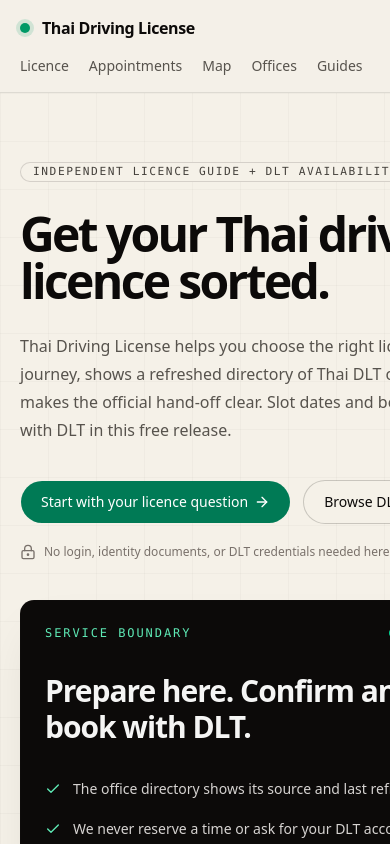
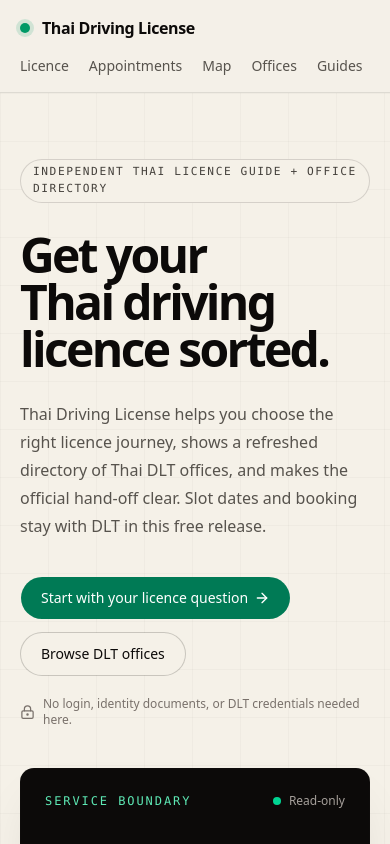
Before and after one commit to kostia7alania/dlt-smart-queue-fast, a Next.js app in the folder apps/web/: page / in a window 390 px wide. Shown: the top 844 px of the page. Built offline with nearby package versions, Linux system fonts and the light colour scheme; no server answers.

Commit message:
fix: keep the home hero inside mobile viewport

```diff
--- a/apps/web/src/views/home/ui/home-page.tsx
+++ b/apps/web/src/views/home/ui/home-page.tsx
@@ -85,12 +85,14 @@
             className="home-page__hero-grid tw:absolute tw:inset-0 tw:opacity-35 tw:[background-image:linear-gradient(to_right,rgba(28,25,23,0.08)_1px,transparent_1px),linear-gradient(to_bottom,rgba(28,25,23,0.08)_1px,transparent_1px)] tw:[background-size:48px_48px]"
           />
           <div className="home-page__hero-inner tw:relative tw:mx-auto tw:grid tw:max-w-7xl tw:gap-10 tw:px-5 tw:py-16 tw:sm:px-8 tw:sm:py-24 tw:lg:grid-cols-[1.15fr_0.85fr] tw:lg:items-end tw:lg:py-28">
-            <div>
+            <div className="tw:min-w-0">
               <Badge
                 variant="outline"
-                className="home-page__eyebrow tw:border-stone-900/15 tw:bg-[#f5f1e8] tw:px-3 tw:py-1 tw:font-mono tw:text-[0.7rem] tw:tracking-[0.14em] tw:text-stone-700"
+                className="home-page__eyebrow tw:h-auto tw:max-w-full tw:border-stone-900/15 tw:bg-[#f5f1e8] tw:px-3 tw:py-1 tw:text-left tw:font-mono tw:text-[0.7rem] tw:tracking-[0.14em] tw:whitespace-normal tw:text-stone-700"
               >
-                INDEPENDENT LICENCE GUIDE + DLT AVAILABILITY EVIDENCE
+                {PUBLIC_SLOT_TOOLS_ENABLED
+                  ? "INDEPENDENT LICENCE GUIDE + DLT AVAILABILITY EVIDENCE"
+                  : "INDEPENDENT THAI LICENCE GUIDE + OFFICE DIRECTORY"}
               </Badge>
               <h1 className="home-page__title tw:mt-7 tw:max-w-4xl tw:text-5xl tw:leading-[0.98] tw:font-semibold tw:tracking-[-0.055em] tw:text-balance tw:sm:text-7xl">
                 Get your Thai driving licence sorted.
```
